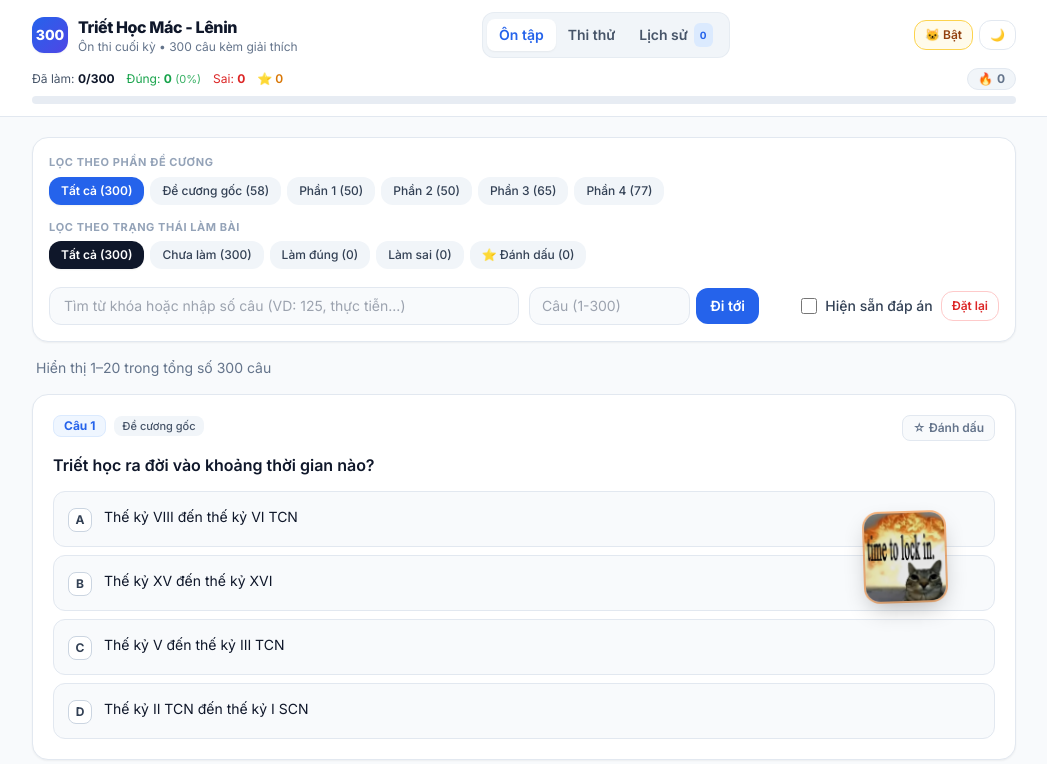
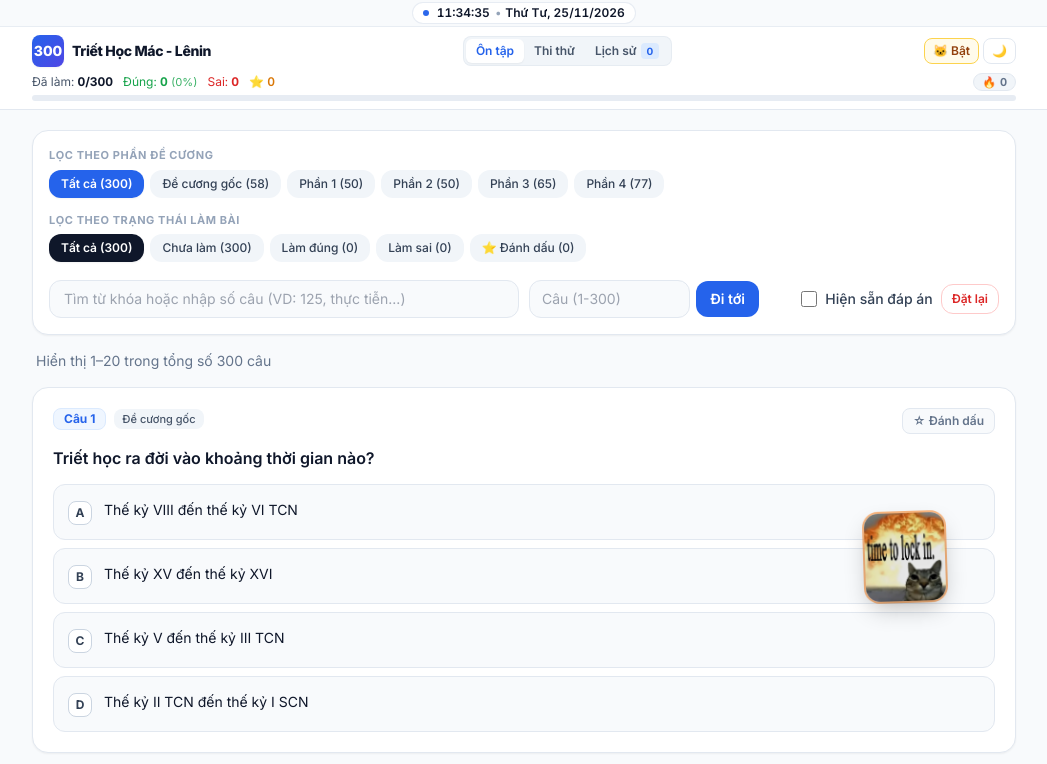
Before and after one commit to hwngnguyxn7k/ontap, a plain HTML site: page index.html in a window 1280 px wide. Both pictures are taken after a click on the button "Ôn tập". Shown: the top 764 px of the page, without its empty margins (116-1163 px from the left). Drawn offline with nearby package versions, Linux system fonts and the light colour scheme.

Commit message:
Add files via upload

```diff
--- a/index.html
+++ b/index.html
@@ -31,6 +31,12 @@
       scroll-behavior: smooth;
     }
 
+    /* Cố định độ rộng chữ số đồng hồ để không bị thụt ra thụt vào mỗi giây */
+    .tabular-clock {
+      font-variant-numeric: tabular-nums;
+      font-feature-settings: "tnum" 1;
+    }
+
     /* Thanh tiến độ ánh sáng (Shimmer Progress Bar) */
     .shimmer-bar {
       position: relative;
@@ -63,14 +69,7 @@
     .question-card:hover {
       transform: translateY(-1px);
     }
-    .anim-correct-glow {
-      animation: correctGlow 0.55s ease;
-    }
-    @keyframes correctGlow {
-      0% { box-shadow: 0 0 0 0 rgba(22, 163, 74, 0.45); border-color: #16a34a; }
-      60% { box-shadow: 0 0 0 10px rgba(22, 163, 74, 0); border-color: #16a34a; }
-      100% { box-shadow: 0 1px 2px rgba(0, 0, 0, 0.05); }
-    }
+
     .anim-wrong-shake {
       animation: wrongShake 0.42s cubic-bezier(0.36, 0.07, 0.19, 0.97) both;
       border-color: #dc2626 !important;
@@ -90,14 +89,36 @@
       100% { transform: scale(1); }
     }
 
-    /* Hạt lấp lánh khi chọn đúng */
-    .sparkle-particle {
+    /* Hiệu ứng gợn sóng & tia sáng khi click chuột / chạm màn hình */
+    button:not(:disabled):active {
+      transform: scale(0.97);
+    }
+    .click-ripple-ring {
       position: fixed;
-      width: 7px;
-      height: 7px;
+      width: 14px;
+      height: 14px;
+      margin-left: -7px;
+      margin-top: -7px;
+      border-radius: 9999px;
+      border: 2px solid rgba(37, 99, 235, 0.75);
+      background: radial-gradient(circle, rgba(56, 189, 248, 0.25) 0%, transparent 70%);
+      pointer-events: none;
+      z-index: 95;
+      will-change: transform, opacity;
+    }
+    .dark .click-ripple-ring {
+      border-color: rgba(96, 165, 250, 0.85);
+      background: radial-gradient(circle, rgba(96, 165, 250, 0.28) 0%, transparent 70%);
+    }
+    .click-ripple-dot {
+      position: fixed;
+      width: 5px;
+      height: 5px;
+      margin-left: -2.5px;
+      margin-top: -2.5px;
       border-radius: 9999px;
       pointer-events: none;
-      z-index: 90;
+      z-index: 95;
       will-change: transform, opacity;
     }
 
@@ -130,69 +151,77 @@
   <!-- Canvas hiệu ứng pháo giấy -->
   <canvas id="confetti-canvas"></canvas>
 
-  <!-- Thanh tiêu đề cố định -->
+  <!-- Thanh tiêu đề cố định (gọn gàng) -->
   <header class="sticky top-0 z-40 bg-white/90 dark:bg-[#0f172a]/90 backdrop-blur-md border-b border-[#e2e8f0] dark:border-slate-800">
-    <div class="max-w-5xl mx-auto px-3 sm:px-5 py-3 space-y-2.5">
+    <!-- Thanh Giờ • Thứ • Ngày Tháng Năm ở giữa trên cùng (cố định kích thước số) -->
+    <div class="bg-slate-50/90 dark:bg-slate-900/90 border-b border-slate-200/70 dark:border-slate-800/80 py-0.5 px-2">
+      <div class="max-w-5xl mx-auto flex items-center justify-center">
+        <div id="live-datetime-bar" class="tabular-clock inline-flex items-center gap-1.5 px-2.5 py-0.5 rounded-full text-[11px] sm:text-xs font-semibold bg-white dark:bg-slate-800 text-[#0f172a] dark:text-slate-100 border border-slate-200/80 dark:border-slate-700 shadow-2xs">
+          <span class="w-1.5 h-1.5 rounded-full bg-[#2563eb] dark:bg-blue-400 animate-pulse shrink-0"></span>
+          <span id="live-datetime-text" class="inline-flex items-center">
+            <span id="live-time-text" class="tabular-clock inline-block w-[52px] sm:w-[56px] text-center">--:--:--</span>
+            <span class="mx-1 text-slate-400 dark:text-slate-500">•</span>
+            <span id="live-date-text" class="tabular-clock whitespace-nowrap">--, --/--/----</span>
+          </span>
+        </div>
+      </div>
+    </div>
+    <div class="max-w-5xl mx-auto px-3 sm:px-5 py-1.5 sm:py-2 space-y-1.5">
       <!-- Hàng 1: Logo + Tab chuyển chế độ + Nút tiện ích -->
-      <div class="flex flex-wrap items-center justify-between gap-2.5">
-        <div class="flex items-center gap-2.5">
-          <div class="w-9 h-9 rounded-xl bg-gradient-to-br from-[#2563eb] to-indigo-600 text-white flex items-center justify-center font-extrabold text-sm shadow-sm">
+      <div class="flex flex-wrap items-center justify-between gap-2">
+        <div class="flex items-center gap-2">
+          <div class="w-7 h-7 sm:w-8 sm:h-8 rounded-lg bg-gradient-to-br from-[#2563eb] to-indigo-600 text-white flex items-center justify-center font-extrabold text-xs sm:text-sm shadow-sm shrink-0">
             300
           </div>
-          <div>
-            <h1 class="text-sm sm:text-base font-extrabold tracking-tight text-[#0f172a] dark:text-white leading-tight">
-              Triết Học Mác - Lênin
-            </h1>
-            <p class="text-[11px] sm:text-xs text-slate-500 dark:text-slate-400">
-              Ôn thi cuối kỳ • 300 câu kèm giải thích
-            </p>
-          </div>
+          <h1 class="text-xs sm:text-sm font-extrabold tracking-tight text-[#0f172a] dark:text-white leading-tight">
+            Triết Học Mác - Lênin
+          </h1>
         </div>
 
         <!-- Nút chuyển 3 Tab chính -->
-        <nav class="flex items-center p-1 rounded-xl bg-slate-100 dark:bg-slate-800/90 border border-slate-200/70 dark:border-slate-700/70">
+        <nav class="flex items-center p-0.5 rounded-lg bg-slate-100 dark:bg-slate-800/90 border border-slate-200/70 dark:border-slate-700/70">
           <button id="tab-study" type="button" onclick="switchMode('study')"
-            class="px-3 py-1.5 text-xs sm:text-sm font-semibold rounded-lg transition-all bg-white dark:bg-slate-900 text-[#2563eb] dark:text-blue-400 shadow-sm">
+            class="px-2.5 py-1 text-xs font-semibold rounded-md transition-all bg-white dark:bg-slate-900 text-[#2563eb] dark:text-blue-400 shadow-sm">
             Ôn tập
           </button>
           <button id="tab-exam" type="button" onclick="switchMode('exam')"
-            class="px-3 py-1.5 text-xs sm:text-sm font-semibold rounded-lg transition-all text-slate-600 dark:text-slate-300 hover:text-[#0f172a] dark:hover:text-white">
+            class="px-2.5 py-1 text-xs font-semibold rounded-md transition-all text-slate-600 dark:text-slate-300 hover:text-[#0f172a] dark:hover:text-white">
             Thi thử
           </button>
           <button id="tab-history" type="button" onclick="switchMode('history')"
-            class="px-3 py-1.5 text-xs sm:text-sm font-semibold rounded-lg transition-all text-slate-600 dark:text-slate-300 hover:text-[#0f172a] dark:hover:text-white inline-flex items-center gap-1.5">
+            class="px-2.5 py-1 text-xs font-semibold rounded-md transition-all text-slate-600 dark:text-slate-300 hover:text-[#0f172a] dark:hover:text-white inline-flex items-center gap-1">
             <span>Lịch sử</span>
-            <span id="history-count-badge" class="px-1.5 py-0.5 text-[10px] font-bold rounded-md bg-blue-100 dark:bg-blue-950 text-[#2563eb] dark:text-blue-300">0</span>
+            <span id="history-count-badge" class="px-1.5 py-0 text-[10px] font-bold rounded bg-blue-100 dark:bg-blue-950 text-[#2563eb] dark:text-blue-300">0</span>
           </button>
         </nav>
 
         <!-- Tiện ích: Mèo bay / Dark Mode -->
-        <div class="flex items-center gap-1.5">
+        <div class="flex items-center gap-1">
           <button id="btn-toggle-cat" type="button" onclick="toggleCatFeature()" title="Bật/tắt mèo 'time to lock in.' bay quanh màn hình"
-            class="px-2.5 py-1.5 rounded-xl text-xs font-semibold border border-slate-200 dark:border-slate-700 bg-white dark:bg-slate-800 hover:bg-slate-50 dark:hover:bg-slate-700 transition-colors">
+            class="px-2 py-1 rounded-lg text-xs font-semibold border border-slate-200 dark:border-slate-700 bg-white dark:bg-slate-800 hover:bg-slate-50 dark:hover:bg-slate-700 transition-colors">
             🐱 Bật
           </button>
           <button id="btn-toggle-dark" type="button" onclick="toggleDarkMode()" title="Chuyển chế độ Sáng / Tối"
-            class="px-2.5 py-1.5 rounded-xl text-xs font-semibold border border-slate-200 dark:border-slate-700 bg-white dark:bg-slate-800 hover:bg-slate-50 dark:hover:bg-slate-700 transition-colors">
+            class="px-2 py-1 rounded-lg text-xs font-semibold border border-slate-200 dark:border-slate-700 bg-white dark:bg-slate-800 hover:bg-slate-50 dark:hover:bg-slate-700 transition-colors">
             🌙
           </button>
         </div>
       </div>
 
       <!-- Hàng 2: Thanh thống kê nhanh & Shimmer Progress Bar -->
-      <div class="space-y-1.5">
-        <div class="flex flex-wrap items-center justify-between gap-2 text-xs">
-          <div class="flex flex-wrap items-center gap-x-3 gap-y-1">
+      <div class="space-y-1">
+        <div class="flex flex-wrap items-center justify-between gap-2 text-[11px] sm:text-xs">
+          <div class="tabular-clock flex flex-wrap items-center gap-x-2.5 gap-y-0.5">
             <span class="text-slate-600 dark:text-slate-300">Đã làm: <strong id="stat-done" class="text-[#0f172a] dark:text-white">0/300</strong></span>
-            <span class="text-[#16a34a] dark:text-emerald-400">Đúng: <strong id="stat-correct">0</strong> <span id="stat-accuracy" class="text-[11px] opacity-85">(0%)</span></span>
+            <span class="text-[#16a34a] dark:text-emerald-400">Đúng: <strong id="stat-correct">0</strong> <span id="stat-accuracy" class="text-[10px] sm:text-[11px] opacity-85">(0%)</span></span>
             <span class="text-[#dc2626] dark:text-rose-400">Sai: <strong id="stat-wrong">0</strong></span>
             <span id="stat-star" class="text-amber-600 dark:text-amber-400 font-semibold">⭐ 0</span>
           </div>
-          <div id="combo-badge" class="inline-flex items-center gap-1 px-2.5 py-0.5 rounded-full text-xs font-bold bg-slate-100 dark:bg-slate-800 text-slate-500 dark:text-slate-400 border border-slate-200 dark:border-slate-700">
+          <div id="combo-badge" class="tabular-clock inline-flex items-center gap-1 px-2 py-0 rounded-full text-[11px] font-bold bg-slate-100 dark:bg-slate-800 text-slate-500 dark:text-slate-400 border border-slate-200 dark:border-slate-700">
             🔥 <span id="stat-combo">0</span>
           </div>
         </div>
-        <div class="w-full h-2 rounded-full bg-slate-200/80 dark:bg-slate-800 overflow-hidden">
+        <div class="w-full h-1.5 rounded-full bg-slate-200/80 dark:bg-slate-800 overflow-hidden">
           <div id="progress-bar" class="shimmer-bar h-full rounded-full bg-gradient-to-r from-[#2563eb] via-sky-500 to-emerald-500" style="width: 0%"></div>
         </div>
       </div>
@@ -961,31 +990,72 @@
     // 3. ÂM THANH WEB AUDIO API, HẠT LẤP LÁNH, PHÁO GIẤY & ĐẾM ĐIỂM
     // =========================================================================
 
-    // Hiệu ứng hạt nhỏ bung ra khi chọn đúng
-    function spawnParticles(x, y, colors) {
-      const count = 12;
-      for (let i = 0; i < count; i++) {
+    // Cập nhật đồng hồ Giờ : Phút : Giây • Thứ, Ngày/Tháng/Năm ở giữa trên cùng (cố định độ rộng số)
+    function updateLiveDateTime() {
+      const timeEl = document.getElementById('live-time-text');
+      const dateEl = document.getElementById('live-date-text');
+      const fallbackEl = document.getElementById('live-datetime-text');
+      const now = new Date();
+      const days = ['Chủ Nhật', 'Thứ Hai', 'Thứ Ba', 'Thứ Tư', 'Thứ Năm', 'Thứ Sáu', 'Thứ Bảy'];
+      const pad = (n) => String(n).padStart(2, '0');
+      const timeStr = `${pad(now.getHours())}:${pad(now.getMinutes())}:${pad(now.getSeconds())}`;
+      const dayName = days[now.getDay()];
+      const dateStr = `${pad(now.getDate())}/${pad(now.getMonth() + 1)}/${now.getFullYear()}`;
+      if (timeEl && dateEl) {
+        timeEl.textContent = timeStr;
+        dateEl.textContent = `${dayName}, ${dateStr}`;
+      } else if (fallbackEl) {
+        fallbackEl.textContent = `${timeStr} • ${dayName}, ${dateStr}`;
+      }
+    }
+
+    // Hiệu ứng gợn sóng + tia hạt khi click chuột ở bất kỳ đâu
+    function spawnGlobalClickEffect(x, y) {
+      if (typeof x !== 'number' || typeof y !== 'number') return;
+
+      const ring = document.createElement('span');
+      ring.className = 'click-ripple-ring';
+      ring.style.left = `${x}px`;
+      ring.style.top = `${y}px`;
+      document.body.appendChild(ring);
+
+      ring.animate([
+        { transform: 'scale(0.4)', opacity: 0.95 },
+        { transform: 'scale(3.4)', opacity: 0 }
+      ], {
+        duration: 460,
+        easing: 'cubic-bezier(0.22, 1, 0.36, 1)'
+      }).onfinish = () => ring.remove();
+
+      const colors = ['#2563eb', '#38bdf8', '#818cf8', '#f59e0b'];
+      const dotCount = 6;
+      for (let i = 0; i < dotCount; i++) {
         const dot = document.createElement('span');
-        dot.className = 'sparkle-particle';
+        dot.className = 'click-ripple-dot';
         dot.style.left = `${x}px`;
         dot.style.top = `${y}px`;
         dot.style.backgroundColor = colors[i % colors.length];
         document.body.appendChild(dot);
 
-        const angle = (Math.PI * 2 * i) / count + (Math.random() - 0.5) * 0.4;
-        const dist = 28 + Math.random() * 36;
+        const angle = (Math.PI * 2 * i) / dotCount + (Math.random() - 0.5) * 0.35;
+        const dist = 16 + Math.random() * 18;
         const dx = Math.cos(angle) * dist;
         const dy = Math.sin(angle) * dist;
 
         dot.animate([
-          { transform: 'translate(0, 0) scale(1)', opacity: 1 },
-          { transform: `translate(${dx}px, ${dy}px) scale(0.2)`, opacity: 0 }
+          { transform: 'translate(0, 0) scale(1)', opacity: 0.9 },
+          { transform: `translate(${dx}px, ${dy}px) scale(0.15)`, opacity: 0 }
         ], {
-          duration: 480 + Math.random() * 180,
+          duration: 380 + Math.random() * 120,
           easing: 'cubic-bezier(0.22, 1, 0.36, 1)'
         }).onfinish = () => dot.remove();
       }
     }
+
+    document.addEventListener('pointerdown', (e) => {
+      if (e.button !== undefined && e.button !== 0) return;
+      spawnGlobalClickEffect(e.clientX, e.clientY);
+    }, { passive: true });
 
     // Hiệu ứng pháo giấy trên Canvas
     let confettiAnimId = null;
@@ -1160,8 +1230,8 @@
       if (catBtn) {
         catBtn.textContent = prefs.catEnabled ? '🐱 Bật' : '🐱 Tắt';
         catBtn.className = prefs.catEnabled
-          ? 'px-2.5 py-1.5 rounded-xl text-xs font-semibold border border-amber-300 dark:border-amber-700 bg-amber-50 dark:bg-amber-950/60 text-amber-800 dark:text-amber-300 hover:opacity-90 transition-colors'
-          : 'px-2.5 py-1.5 rounded-xl text-xs font-semibold border border-slate-200 dark:border-slate-700 bg-white dark:bg-slate-800 text-slate-500 dark:text-slate-400 hover:bg-slate-50 dark:hover:bg-slate-700 transition-colors';
+          ? 'px-2 py-1 rounded-lg text-xs font-semibold border border-amber-300 dark:border-amber-700 bg-amber-50 dark:bg-amber-950/60 text-amber-800 dark:text-amber-300 hover:opacity-90 transition-colors'
+          : 'px-2 py-1 rounded-lg text-xs font-semibold border border-slate-200 dark:border-slate-700 bg-white dark:bg-slate-800 text-slate-500 dark:text-slate-400 hover:bg-slate-50 dark:hover:bg-slate-700 transition-colors';
       }
     }
 
@@ -1203,13 +1273,13 @@
         history: document.getElementById('tab-history')
       };
 
-      const activeTabCls = 'px-3 py-1.5 text-xs sm:text-sm font-semibold rounded-lg transition-all bg-white dark:bg-slate-900 text-[#2563eb] dark:text-blue-400 shadow-sm';
-      const inactiveTabCls = 'px-3 py-1.5 text-xs sm:text-sm font-semibold rounded-lg transition-all text-slate-600 dark:text-slate-300 hover:text-[#0f172a] dark:hover:text-white';
+      const activeTabCls = 'px-2.5 py-1 text-xs font-semibold rounded-md transition-all bg-white dark:bg-slate-900 text-[#2563eb] dark:text-blue-400 shadow-sm';
+      const inactiveTabCls = 'px-2.5 py-1 text-xs font-semibold rounded-md transition-all text-slate-600 dark:text-slate-300 hover:text-[#0f172a] dark:hover:text-white';
 
       Object.keys(views).forEach((key) => {
         if (views[key]) views[key].classList.toggle('hidden', key !== targetMode);
         if (tabs[key]) {
-          tabs[key].className = (key === targetMode ? activeTabCls : inactiveTabCls) + (key === 'history' ? ' inline-flex items-center gap-1.5' : '');
+          tabs[key].className = (key === targetMode ? activeTabCls : inactiveTabCls) + (key === 'history' ? ' inline-flex items-center gap-1' : '');
         }
       });
 
@@ -1271,13 +1341,13 @@
       if (comboBadge && comboText) {
         if (state.comboStreak >= 3) {
           comboText.textContent = `${state.comboStreak} câu thông suốt!`;
-          comboBadge.className = 'inline-flex items-center gap-1 px-2.5 py-0.5 rounded-full text-xs font-bold bg-gradient-to-r from-amber-500 to-orange-500 text-white shadow-sm anim-combo-pop';
+          comboBadge.className = 'tabular-clock inline-flex items-center gap-1 px-2 py-0 rounded-full text-[11px] font-bold bg-gradient-to-r from-amber-500 to-orange-500 text-white shadow-sm anim-combo-pop';
         } else if (state.comboStreak > 0) {
           comboText.textContent = String(state.comboStreak);
-          comboBadge.className = 'inline-flex items-center gap-1 px-2.5 py-0.5 rounded-full text-xs font-bold bg-amber-50 dark:bg-amber-950/60 text-amber-700 dark:text-amber-300 border border-amber-200 dark:border-amber-800';
+          comboBadge.className = 'tabular-clock inline-flex items-center gap-1 px-2 py-0 rounded-full text-[11px] font-bold bg-amber-50 dark:bg-amber-950/60 text-amber-700 dark:text-amber-300 border border-amber-200 dark:border-amber-800';
         } else {
           comboText.textContent = '0';
-          comboBadge.className = 'inline-flex items-center gap-1 px-2.5 py-0.5 rounded-full text-xs font-bold bg-slate-100 dark:bg-slate-800 text-slate-500 dark:text-slate-400 border border-slate-200 dark:border-slate-700';
+          comboBadge.className = 'tabular-clock inline-flex items-center gap-1 px-2 py-0 rounded-full text-[11px] font-bold bg-slate-100 dark:bg-slate-800 text-slate-500 dark:text-slate-400 border border-slate-200 dark:border-slate-700';
         }
       }
 
@@ -1400,7 +1470,6 @@
         const reveal = hasChosen || state.showAllAnswers;
 
         let cardAnimCls = '';
-        if (highlightId === q.id && effectType === 'correct') cardAnimCls = 'anim-correct-glow';
         if (highlightId === q.id && effectType === 'wrong') cardAnimCls = 'anim-wrong-shake';
 
         const optionsHtml = q.opts.map((optText, idx) => {
@@ -1498,9 +1567,6 @@
       const isCorrect = optionIndex === q.ans;
       if (isCorrect) {
         state.comboStreak += 1;
-        if (event && typeof event.clientX === 'number') {
-          spawnParticles(event.clientX, event.clientY, ['#16a34a', '#22c55e', '#38bdf8', '#facc15']);
-        }
       } else {
         state.comboStreak = 0;
       }
@@ -1592,7 +1658,7 @@
       state.page = Math.ceil(num / PAGE_SIZE);
       savePracticeState();
       renderFilterButtons();
-      renderQuestions(num, 'correct');
+      renderQuestions(num, null);
 
       setTimeout(() => {
         const card = document.getElementById(`q-card-${num}`);
@@ -2142,6 +2208,8 @@
     // 10. KHỞI TẠO ỨNG DỤNG
     // =========================================================================
     window.addEventListener('DOMContentLoaded', () => {
+      updateLiveDateTime();
+      setInterval(updateLiveDateTime, 1000);
       loadAllFromStorage();
       applyPrefsUI();
 
```
